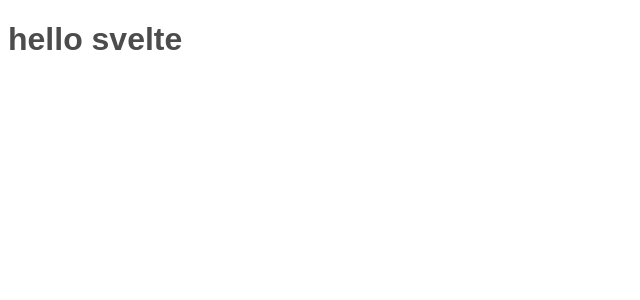
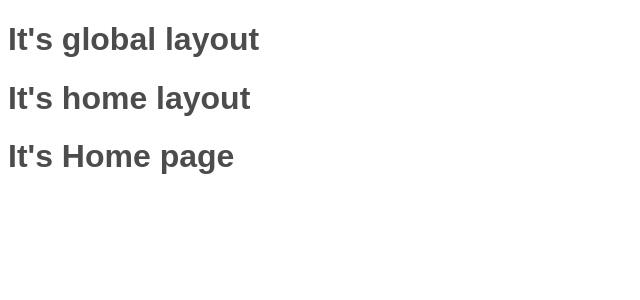
Before and after one commit to hg-jang/sports-proto-front, a SvelteKit app: page / in a window 1280 px wide. Shown: the top 300 px of the page, without its empty margins (0-640 px from the left). Built offline with nearby package versions, Linux system fonts and the light colour scheme.

Commit message:
[Feat]: Advanced layout 적용

```diff
--- /dev/null
+++ b/src/routes/(dashboard)/+layout.svelte
@@ -0,0 +1,4 @@
+<div class="dashboard">
+	<h1>It's dashboard layout</h1>
+	<slot />
+</div>
--- /dev/null
+++ b/src/routes/(dashboard)/name/+page.svelte
@@ -0,0 +1 @@
+<h1>It's dashboard page</h1>
--- /dev/null
+++ b/src/routes/(home)/+layout.svelte
@@ -0,0 +1,4 @@
+<div class="home">
+	<h1>It's home layout</h1>
+	<slot />
+</div>
--- a/src/routes/+page.svelte
+++ b/src/routes/(home)/+page.svelte
@@ -3,5 +3,5 @@
 </script>
 
 <h1>
-	hello svelte
+	It's Home page
 </h1>
--- a/src/routes/+layout.svelte
+++ b/src/routes/+layout.svelte
@@ -3,5 +3,6 @@
 </script>
 
 <div class="app">
+	<h1>It's global layout</h1>
 	<slot />
 </div>
```
Also changed, not shown: src/routes/(home)/+page.ts (renamed from src/routes/+page.ts).
